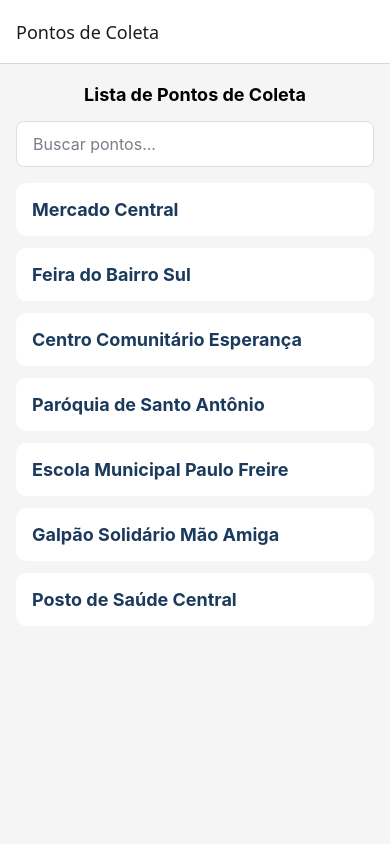
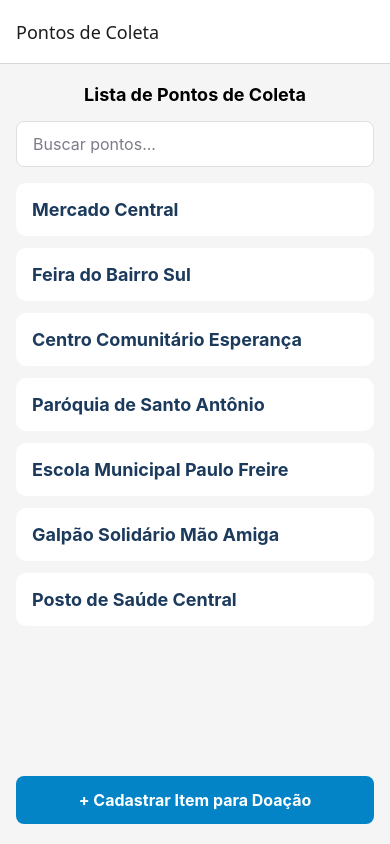
Before and after one commit to LuizSantos-study/Instituto-Mao-Amiga, a React Native app: screen /PontosColeta in a window 390 px wide. Built offline with nearby package versions, Linux system fonts and the light colour scheme.

Commit message:
feat(doacao): implementa formulario de cadastro de doacoes e validacao refs #05

```diff
--- a/App.tsx
+++ b/App.tsx
@@ -1,11 +1,13 @@
-import React from 'react';
-import { NavigationContainer } from '@react-navigation/native';
-import { createNativeStackNavigator } from '@react-navigation/native-stack';
-import { StatusBar } from 'expo-status-bar';
+import React from "react";
+import { NavigationContainer } from "@react-navigation/native";
+import { createNativeStackNavigator } from "@react-navigation/native-stack";
+import { StatusBar } from "expo-status-bar";
 
 // Importação das telas da pasta Telas
-import PontosColeta from './Telas/PontosColeta/PontosColeta';
-import Detalhes from './Telas/Detalhes/DetalhesPontosColeta';
+import PontosColeta from "./Telas/PontosColeta/PontosColeta";
+import Detalhes from "./Telas/Detalhes/DetalhesPontosColeta";
+import TelaCadastroDoacao from "./Telas/Cadastro/TelaCadastroDoacao";
+import { PONTOS_MOCK } from "./Telas/PontosColeta/PontosColeta";
 
 const Stack = createNativeStackNavigator();
 
@@ -16,13 +18,18 @@ export default function App() {
         <Stack.Screen
           name="PontosColeta"
           component={PontosColeta}
-          options={{ title: 'Pontos de Coleta' }}
+          options={{ title: "Pontos de Coleta" }}
         />
         <Stack.Screen
           name="DetalhesPontosColeta"
           component={Detalhes}
-          options={{ title: 'Detalhes do Ponto' }}
+          options={{ title: "Detalhes do Ponto" }}
         />
+        <Stack.Screen name="CadastroDoacao" options={{ title: "Nova Doação" }}>
+          {(props) => (
+            <TelaCadastroDoacao {...props} pontosDisponiveis={PONTOS_MOCK} />
+          )}
+        </Stack.Screen>
       </Stack.Navigator>
       <StatusBar style="auto" />
     </NavigationContainer>
--- /dev/null
+++ b/Telas/Cadastro/TelaCadastroDoacao.tsx
@@ -0,0 +1,168 @@
+import React, { useState } from "react";
+import {
+  View,
+  Text,
+  TextInput,
+  TouchableOpacity,
+  StyleSheet,
+  Keyboard,
+  ScrollView,
+} from "react-native";
+
+import { SafeAreaView } from 'react-native-safe-area-context';
+
+export interface PontoColeta {
+  id: string;
+  nome: string;
+}
+
+interface TelaCadastroDoacaoProps {
+  navigation: any;
+  pontosDisponiveis: PontoColeta[];
+}
+
+export default function TelaCadastroDoacao({
+  navigation,
+  pontosDisponiveis,
+}: TelaCadastroDoacaoProps) {
+  const [tipoItem, setTipoItem] = useState("");
+  const [quantidade, setQuantidade] = useState("");
+  const [pontoSelecionadoId, setPontoSelecionadoId] = useState<string | null>(
+    null,
+  );
+  const [erro, setErro] = useState("");
+
+  function validarESalvar() {
+    if (tipoItem.trim() === "") {
+      setErro("Informe o tipo do item para doação.");
+      return;
+    }
+
+    const qtdNumerica = Number(quantidade.trim());
+    if (
+      quantidade.trim() === "" ||
+      isNaN(qtdNumerica) ||
+      !Number.isInteger(qtdNumerica) ||
+      qtdNumerica <= 0
+    ) {
+      setErro("A quantidade deve ser um número inteiro maior que zero.");
+      return;
+    }
+
+    if (!pontoSelecionadoId) {
+      setErro("Selecione um ponto de destino para a doação.");
+      return;
+    }
+
+    setErro("");
+    Keyboard.dismiss();
+    alert("Doação registrada com sucesso!");
+    navigation.goBack();
+  }
+
+  return (
+    <SafeAreaView style={styles.container}>
+      <ScrollView contentContainerStyle={styles.scrollContent}>
+        <Text style={styles.titulo}>Cadastrar Item para Doação</Text>
+
+        <Text style={styles.label}>Tipo do Item:</Text>
+        <TextInput
+          style={styles.input}
+          placeholder="Ex.: Roupas, Alimentos, Brinquedos"
+          value={tipoItem}
+          onChangeText={setTipoItem}
+        />
+
+        <Text style={styles.label}>Quantidade:</Text>
+        <TextInput
+          style={styles.input}
+          placeholder="Ex.: 5"
+          value={quantidade}
+          onChangeText={setQuantidade}
+          keyboardType="number-pad"
+        />
+
+        <Text style={styles.label}>Ponto de Destino:</Text>
+        <View style={styles.pontosContainer}>
+          {pontosDisponiveis.map((ponto) => (
+            <TouchableOpacity
+              key={ponto.id}
+              style={[
+                styles.pontoOption,
+                pontoSelecionadoId === ponto.id && styles.pontoOptionSelected,
+              ]}
+              onPress={() => setPontoSelecionadoId(ponto.id)}
+            >
+              <Text
+                style={[
+                  styles.pontoOptionText,
+                  pontoSelecionadoId === ponto.id &&
+                    styles.pontoOptionTextSelected,
+                ]}
+              >
+                {ponto.nome}
+              </Text>
+            </TouchableOpacity>
+          ))}
+        </View>
+
+        {erro !== "" && <Text style={styles.erro}>{erro}</Text>}
+
+        <TouchableOpacity style={styles.botaoSalvar} onPress={validarESalvar}>
+          <Text style={styles.botaoSalvarTexto}>Registrar Doação</Text>
+        </TouchableOpacity>
+      </ScrollView>
+    </SafeAreaView>
+  );
+}
+
+const styles = StyleSheet.create({
+  container: { flex: 1, backgroundColor: "#f4f4f6" },
+  scrollContent: { padding: 16 },
+  titulo: {
+    fontSize: 20,
+    fontWeight: "bold",
+    color: "#1a1a1a",
+    marginBottom: 16,
+  },
+  label: {
+    fontSize: 14,
+    fontWeight: "bold",
+    color: "#444",
+    marginBottom: 6,
+    marginTop: 10,
+  },
+  input: {
+    backgroundColor: "#fff",
+    borderWidth: 1,
+    borderColor: "#ccc",
+    borderRadius: 8,
+    padding: 12,
+  },
+  pontosContainer: {
+    flexDirection: "row",
+    flexWrap: "wrap",
+    gap: 8,
+    marginTop: 4,
+  },
+  pontoOption: {
+    paddingVertical: 8,
+    paddingHorizontal: 12,
+    borderWidth: 1,
+    borderColor: "#0284c7",
+    borderRadius: 20,
+    backgroundColor: "#fff",
+  },
+  pontoOptionSelected: { backgroundColor: "#0284c7" },
+  pontoOptionText: { color: "#0284c7", fontSize: 13, fontWeight: "500" },
+  pontoOptionTextSelected: { color: "#fff" },
+  erro: { color: "#dc2626", fontSize: 13, marginTop: 12, fontWeight: "500" },
+  botaoSalvar: {
+    backgroundColor: "#0284c7",
+    padding: 14,
+    borderRadius: 8,
+    alignItems: "center",
+    marginTop: 20,
+  },
+  botaoSalvarTexto: { color: "#fff", fontWeight: "bold", fontSize: 16 },
+});
--- a/Telas/PontosColeta/PontosColeta.tsx
+++ b/Telas/PontosColeta/PontosColeta.tsx
@@ -1,5 +1,12 @@
-import React, { useState, useMemo } from 'react';
-import { StyleSheet, Text, View, TouchableOpacity, FlatList, TextInput } from 'react-native';
+import React, { useState, useMemo } from "react";
+import {
+  StyleSheet,
+  Text,
+  View,
+  TouchableOpacity,
+  FlatList,
+  TextInput,
+} from "react-native";
 
 export type Ponto = {
   id: string;
@@ -11,64 +18,64 @@ export type Ponto = {
 
 export const PONTOS_MOCK: Ponto[] = [
   {
-    id: '1',
-    nome: 'Mercado Central',
-    endereco: 'Rua das Flores, 120 - Centro',
-    diasHorarios: 'Seg a Sex, 8h às 17h',
-    recebeDistribui: 'Recebe alimentos não perecíveis',
+    id: "1",
+    nome: "Mercado Central",
+    endereco: "Rua das Flores, 120 - Centro",
+    diasHorarios: "Seg a Sex, 8h às 17h",
+    recebeDistribui: "Recebe alimentos não perecíveis",
   },
   {
-    id: '2',
-    nome: 'Feira do Bairro Sul',
-    endereco: 'Av. Brasil, 850 - Bairro Sul',
-    diasHorarios: 'Sáb, 7h às 12h',
-    recebeDistribui: 'Recebe frutas e verduras',
+    id: "2",
+    nome: "Feira do Bairro Sul",
+    endereco: "Av. Brasil, 850 - Bairro Sul",
+    diasHorarios: "Sáb, 7h às 12h",
+    recebeDistribui: "Recebe frutas e verduras",
   },
   {
-    id: '3',
-    nome: 'Centro Comunitário Esperança',
-    endereco: 'Rua da Paz, 45 - Vila Nova',
-    diasHorarios: 'Ter e Qui, 14h às 18h',
-    recebeDistribui: 'Distribui roupas e cobertores',
+    id: "3",
+    nome: "Centro Comunitário Esperança",
+    endereco: "Rua da Paz, 45 - Vila Nova",
+    diasHorarios: "Ter e Qui, 14h às 18h",
+    recebeDistribui: "Distribui roupas e cobertores",
   },
   {
-    id: '4',
-    nome: 'Paróquia de Santo Antônio',
-    endereco: 'Praça da Matriz, 10 - Jardim América',
-    diasHorarios: 'Qua e Sex, 9h às 16h',
-    recebeDistribui: 'Recebe roupas, calçados e cestas básicas',
+    id: "4",
+    nome: "Paróquia de Santo Antônio",
+    endereco: "Praça da Matriz, 10 - Jardim América",
+    diasHorarios: "Qua e Sex, 9h às 16h",
+    recebeDistribui: "Recebe roupas, calçados e cestas básicas",
   },
   {
-    id: '5',
-    nome: 'Escola Municipal Paulo Freire',
-    endereco: 'Rua dos Estudantes, 300 - Bairro Novo',
-    diasHorarios: 'Seg a Sex, 7h30 às 11h30',
-    recebeDistribui: 'Recebe material escolar e livros didáticos',
+    id: "5",
+    nome: "Escola Municipal Paulo Freire",
+    endereco: "Rua dos Estudantes, 300 - Bairro Novo",
+    diasHorarios: "Seg a Sex, 7h30 às 11h30",
+    recebeDistribui: "Recebe material escolar e livros didáticos",
   },
   {
-    id: '6',
-    nome: 'Galpão Solidário Mão Amiga',
-    endereco: 'Av. das Indústrias, 1500 - Distrito Industrial',
-    diasHorarios: 'Seg a Sáb, 8h às 18h',
-    recebeDistribui: 'Recebe e distribui móveis e eletrodomésticos',
+    id: "6",
+    nome: "Galpão Solidário Mão Amiga",
+    endereco: "Av. das Indústrias, 1500 - Distrito Industrial",
+    diasHorarios: "Seg a Sáb, 8h às 18h",
+    recebeDistribui: "Recebe e distribui móveis e eletrodomésticos",
   },
   {
-    id: '7',
-    nome: 'Posto de Saúde Central',
-    endereco: 'Rua Marechal Deodoro, 50 - Centro',
-    diasHorarios: 'Seg a Sex, 8h às 16h',
-    recebeDistribui: 'Recebe fraldas descartáveis e itens de higiene',
+    id: "7",
+    nome: "Posto de Saúde Central",
+    endereco: "Rua Marechal Deodoro, 50 - Centro",
+    diasHorarios: "Seg a Sex, 8h às 16h",
+    recebeDistribui: "Recebe fraldas descartáveis e itens de higiene",
   },
 ];
 
 export default function PontosColeta({ navigation }: any) {
   // Armazena o texto digitado
-  const [busca, setBusca] = useState('');
+  const [busca, setBusca] = useState("");
 
   // Filtra a lista de forma dinamica sempre que o termo 'busca' mudar
   const pontosFiltrados = useMemo(() => {
     return PONTOS_MOCK.filter((ponto) =>
-      ponto.nome.toLowerCase().includes(busca.toLowerCase())
+      ponto.nome.toLowerCase().includes(busca.toLowerCase()),
     );
   }, [busca]);
 
@@ -92,12 +99,22 @@ export default function PontosColeta({ navigation }: any) {
         renderItem={({ item }) => (
           <TouchableOpacity
             style={styles.card}
-            onPress={() => navigation.navigate('DetalhesPontosColeta', { ponto: item })}
+            onPress={() =>
+              navigation.navigate("DetalhesPontosColeta", { ponto: item })
+            }
           >
             <Text style={styles.nome}>{item.nome}</Text>
           </TouchableOpacity>
         )}
       />
+      <TouchableOpacity
+        style={styles.botaoIrParaCadastro}
+        onPress={() => navigation.navigate("CadastroDoacao")}
+      >
+        <Text style={styles.botaoIrParaCadastroTexto}>
+          + Cadastrar Item para Doação
+        </Text>
+      </TouchableOpacity>
     </View>
   );
 }
@@ -105,33 +122,33 @@ export default function PontosColeta({ navigation }: any) {
 const styles = StyleSheet.create({
   container: {
     flex: 1,
-    backgroundColor: '#f5f5f5',
+    backgroundColor: "#f5f5f5",
     paddingTop: 20,
   },
   titulo: {
     fontSize: 18,
-    fontWeight: 'bold',
+    fontWeight: "bold",
     marginBottom: 16,
-    textAlign: 'center',
+    textAlign: "center",
   },
   inputBusca: {
-    backgroundColor: '#fff',
+    backgroundColor: "#fff",
     marginHorizontal: 16,
     marginBottom: 16,
     paddingHorizontal: 16,
     paddingVertical: 12,
     borderRadius: 8,
-    borderColor: '#e0e0e0',
+    borderColor: "#e0e0e0",
     borderWidth: 1,
     fontSize: 16,
-    color: '#333',
+    color: "#333",
   },
   listContainer: {
     paddingHorizontal: 16,
     paddingBottom: 20,
   },
   card: {
-    backgroundColor: '#fff',
+    backgroundColor: "#fff",
     padding: 16,
     borderRadius: 10,
     marginBottom: 12,
@@ -139,7 +156,20 @@ const styles = StyleSheet.create({
   },
   nome: {
     fontSize: 18,
-    fontWeight: 'bold',
-    color: '#1B3A5C',
+    fontWeight: "bold",
+    color: "#1B3A5C",
+  },
+  botaoIrParaCadastro: {
+    backgroundColor: "#0284c7",
+    marginHorizontal: 16,
+    marginBottom: 20,
+    paddingVertical: 14,
+    borderRadius: 8,
+    alignItems: "center",
+  },
+  botaoIrParaCadastroTexto: {
+    color: "#ffffff",
+    fontSize: 16,
+    fontWeight: "bold",
   },
 });
```
Also changed, not shown: Telas/Detalhes/DetalhesPontosColeta.tsx (+10 -10 lines).
